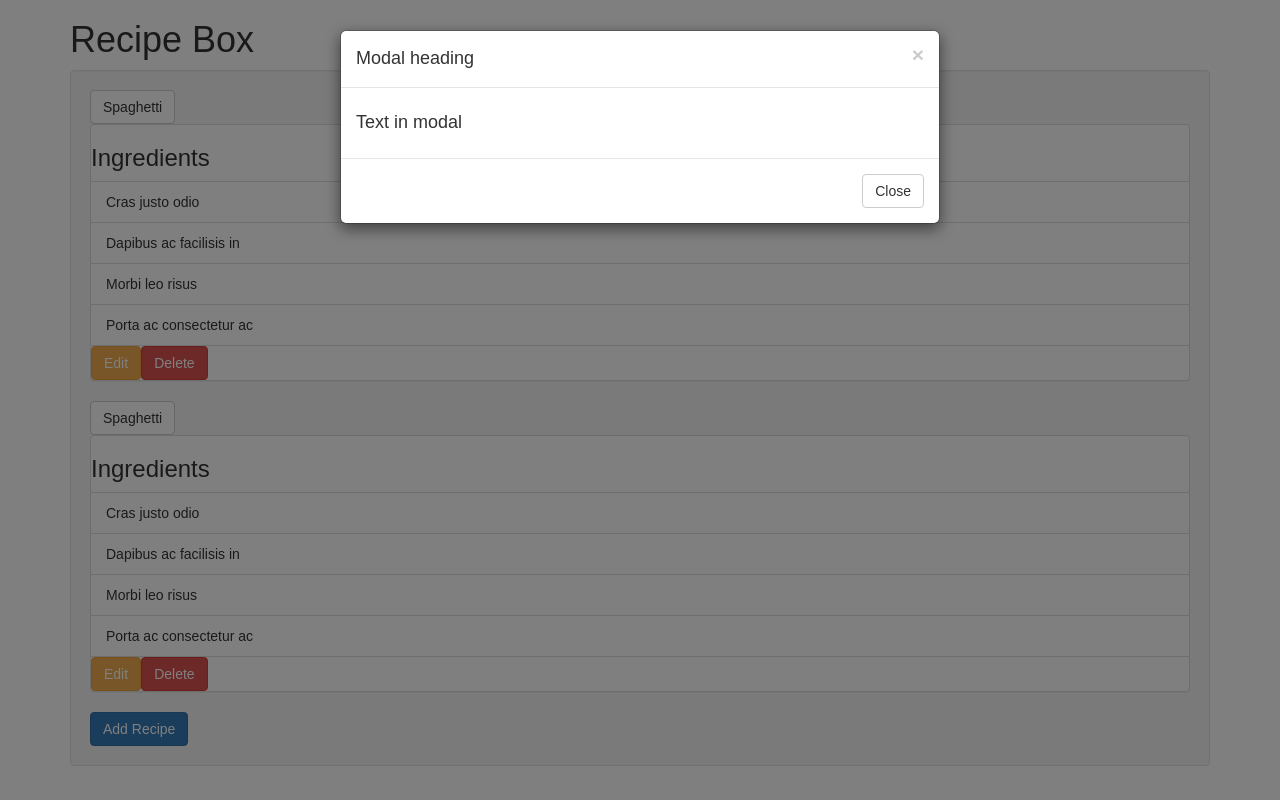
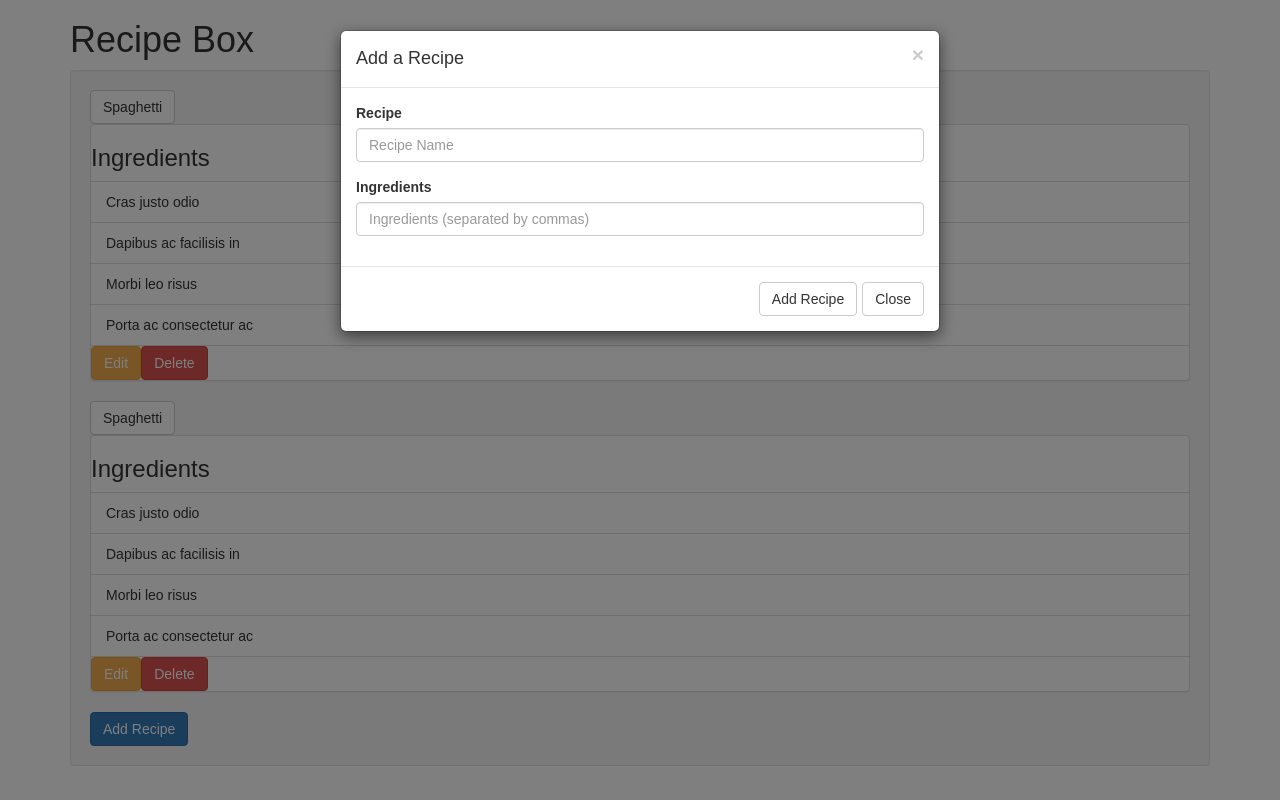
Before and after one commit to rlabuonora/recipe-box, a React (Create React App) app: page / in a window 1280 px wide. Both pictures are taken after a click on the button "Add Recipe". Built offline with nearby package versions, Linux system fonts and the light colour scheme.

Commit message:
Add form to modal dialog

```diff
--- a/src/App.js
+++ b/src/App.js
@@ -20,6 +20,10 @@ class AddButton extends Component {
         this.setState({ showModal: true });
     }
 
+    save() {
+        console.log("called save");
+    }
+
     render() {
         return(
                 <div>
@@ -28,18 +32,30 @@ class AddButton extends Component {
                 >
                   Add Recipe
             </Button>
+                <form className="form-horizontal">
                 <Modal show={this.state.showModal} onHide={this.close.bind(this)}>
                 <Modal.Header closeButton>
-                  <Modal.Title>Modal heading</Modal.Title>
+                  <Modal.Title>Add a Recipe</Modal.Title>
                 </Modal.Header>
                 <Modal.Body>
-                  <h4> Text in modal </h4>
+
+                  <div className="form-group">
+                    <label>Recipe</label>
+                    <input className="form-control" placeholder="Recipe Name"></input>
+                  </div>
+                  <div className="form-group">
+                    <label>Ingredients</label>
+                    <input className="form-control" placeholder="Ingredients (separated by commas)"></input>
+                </div>
+
                 </Modal.Body>
 
-                  <Modal.Footer>
+                <Modal.Footer>
+                  <Button className="primary" onClick={this.save.bind(this)}>Add Recipe</Button>
                   <Button onClick={this.close.bind(this)}>Close</Button>
                   </Modal.Footer>
-              </Modal>
+                </Modal>
+                </form>
 
                 </div>
         );
```
